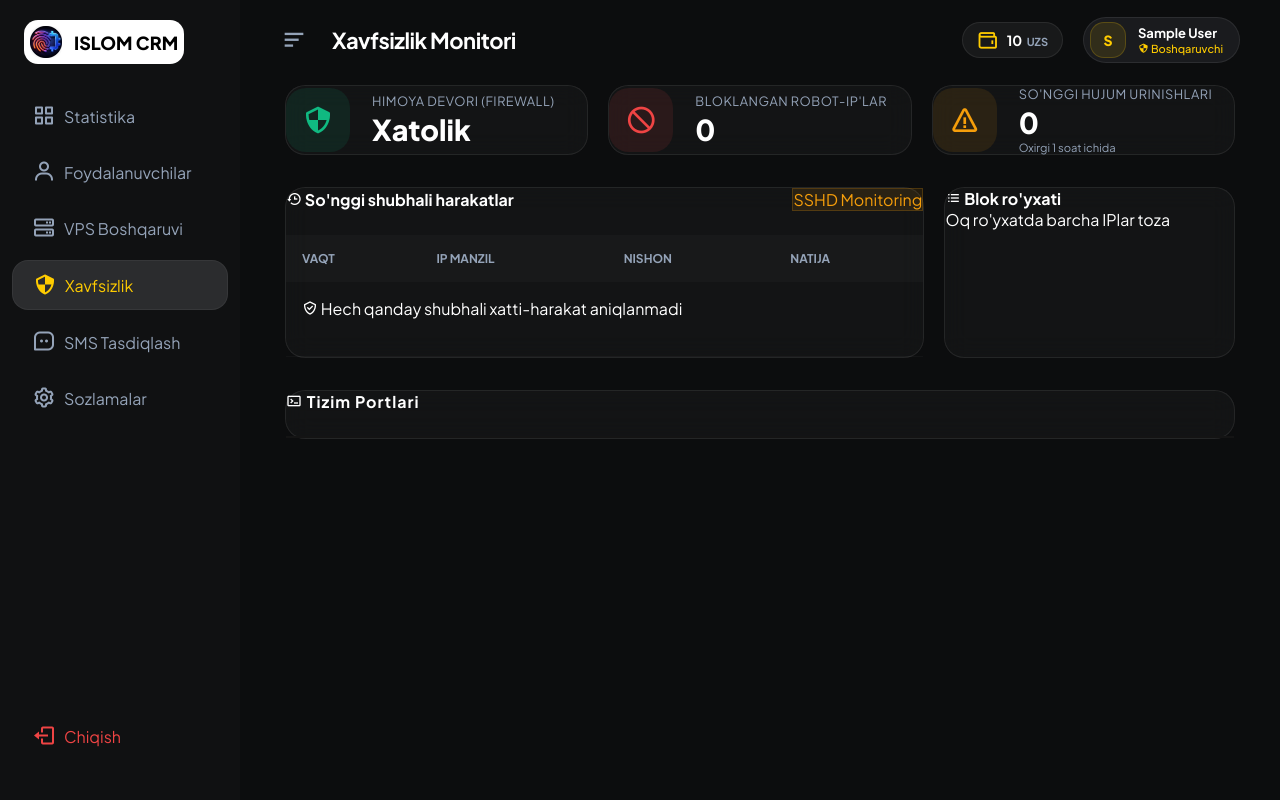
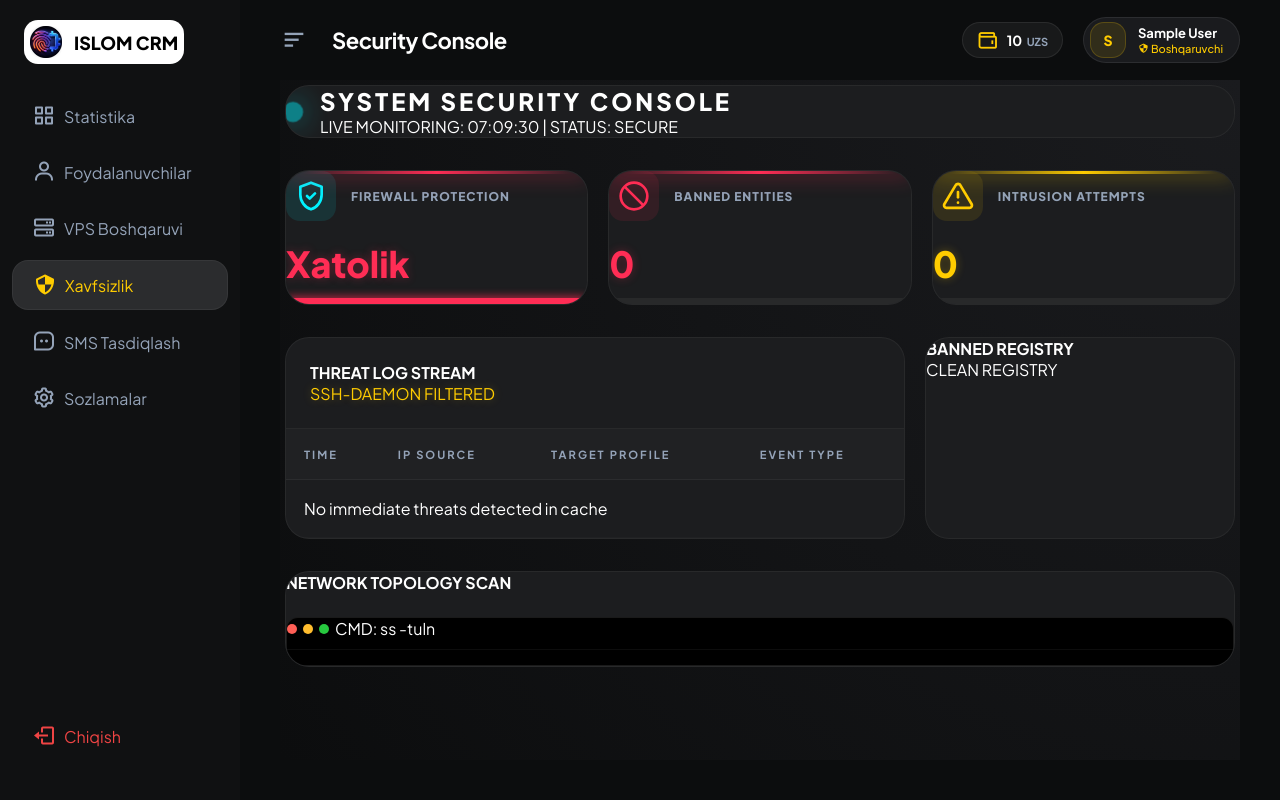
Before and after one commit to islampayments-byte/IslomCRM.uz, a Flask app: page /admin/security in a window 1280 px wide. Run offline with Flask 3, Linux system fonts and the light colour scheme; a user stored in the database is signed in; tables that the repository leaves empty hold one stand-in row (values such as "Sample post").

Commit message:
Cyber-Security Overhaul: Fixed data capture with absolute paths and implemented Neon High-Tech UI

```diff
--- a/admin/routes.py
+++ b/admin/routes.py
@@ -239,14 +239,14 @@ def security_center():
     try:
         # 1. Firewall Status
         try:
-            fw = subprocess.check_output(['ufw', 'status'], stderr=subprocess.STDOUT).decode()
+            fw = subprocess.check_output(['/usr/sbin/ufw', 'status'], stderr=subprocess.STDOUT).decode()
             security_data['firewall_status'] = 'Faol' if 'Status: active' in fw else 'Faol emas'
         except Exception as fe:
             security_data['firewall_status'] = 'Xatolik'
 
         # 2. Banned IPs (Fail2Ban)
         try:
-            f2b = subprocess.check_output(['fail2ban-client', 'status', 'sshd'], stderr=subprocess.STDOUT).decode()
+            f2b = subprocess.check_output(['/usr/bin/fail2ban-client', 'status', 'sshd'], stderr=subprocess.STDOUT).decode()
             if 'Banned IP list:' in f2b:
                 ips_str = f2b.split('Banned IP list:')[1].strip()
                 if ips_str:
@@ -256,8 +256,7 @@ def security_center():
 
         # 3. Failed Login Attempts
         try:
-            # Get last 100 lines and find 'Failed password'
-            log_out = subprocess.check_output(['journalctl', '_SYSTEMD_UNIT=ssh.service', '-n', '200', '--no-pager'], stderr=subprocess.STDOUT).decode()
+            log_out = subprocess.check_output(['/usr/bin/journalctl', '_SYSTEMD_UNIT=ssh.service', '-n', '200', '--no-pager'], stderr=subprocess.STDOUT).decode()
             attempts = []
             for line in reversed(log_out.split('\n')):
                 if 'Failed password' in line:
@@ -277,7 +276,7 @@ def security_center():
 
         # 4. Open Ports
         try:
-            ports_out = subprocess.check_output(['ss', '-tuln'], stderr=subprocess.STDOUT).decode()
+            ports_out = subprocess.check_output(['/usr/bin/ss', '-tuln'], stderr=subprocess.STDOUT).decode()
             security_data['open_ports'] = [l.strip() for l in ports_out.split('\n') if l.strip()]
         except Exception:
             pass
--- a/templates/admin/security.html
+++ b/templates/admin/security.html
@@ -1,83 +1,112 @@
 {% extends "base.html" %}
 
-{% block page_title %}Xavfsizlik Monitori{% endblock %}
+{% block page_title %}Security Console{% endblock %}
 
 {% block content %}
-<div class="security-container animate__animated animate__fadeIn">
+<div class="cyber-security-dashboard">
+    <!-- Pulse Header -->
+    <div class="cyber-header glass p-4 mb-4">
+        <div class="pulse-indicator"></div>
+        <div class="header-info">
+            <h1 class="console-title text-white">SYSTEM SECURITY CONSOLE</h1>
+            <p class="console-subtitle text-muted">LIVE MONITORING: <span id="serverTime">{{ data.last_update.strftime('%H:%M:%S') }}</span> | STATUS: SECURE</p>
+        </div>
+    </div>
 
-    <!-- Top Stats Row -->
-    <div class="row-stats mb-4">
-        <div class="security-stat-card glass p-4">
-            <div class="stat-icon-wrapper guard">
-                <i class='bx bx-shield-quarter'></i>
+    <!-- Triple Threat Status Row -->
+    <div class="cyber-row mb-4">
+        <!-- Firewall Card -->
+        <div class="cyber-card glass p-4">
+            <div class="glow-layer {{ 'glow-cyan' if data.firewall_status == 'Faol' else 'glow-red' }}"></div>
+            <div class="card-top">
+                <div class="svg-icon-box cyan">
+                    <svg width="32" height="32" viewBox="0 0 24 24" fill="none" xmlns="http://www.w3.org/2000/svg">
+                        <path d="M12 2L4 5V11C4 16.07 7.41 20.74 12 22C16.59 20.74 20 16.07 20 11V5L12 2Z" stroke="currentColor" stroke-width="2" stroke-linecap="round" stroke-linejoin="round"/>
+                        <path d="M9 12L11 14L15 10" stroke="currentColor" stroke-width="2" stroke-linecap="round" stroke-linejoin="round"/>
+                    </svg>
+                </div>
+                <span class="cyber-label">FIREWALL PROTECTION</span>
             </div>
-            <div class="stat-content">
-                <span class="label">Himoya Devori (Firewall)</span>
-                <h3 class="status-value {{ 'text-success' if data.firewall_status == 'Faol' else 'text-danger' }}">
-                    {{ data.firewall_status }}
-                </h3>
+            <h2 class="cyber-value {{ 'text-cyan' if data.firewall_status == 'Faol' else 'text-red' }}">
+                {{ data.firewall_status }}
+            </h2>
+            <div class="cyber-progress">
+                <div class="progress-bar {{ 'bg-cyan' if data.firewall_status == 'Faol' else 'bg-red' }}" style="width: 100%"></div>
             </div>
         </div>
 
-        <div class="security-stat-card glass p-4">
-            <div class="stat-icon-wrapper ban">
-                <i class='bx bx-block'></i>
+        <!-- Bans Card -->
+        <div class="cyber-card glass p-4">
+            <div class="glow-layer glow-red"></div>
+            <div class="card-top">
+                <div class="svg-icon-box red">
+                    <svg width="32" height="32" viewBox="0 0 24 24" fill="none" xmlns="http://www.w3.org/2000/svg">
+                        <circle cx="12" cy="12" r="10" stroke="currentColor" stroke-width="2"/>
+                        <path d="M4.93 4.93L19.07 19.07" stroke="currentColor" stroke-width="2"/>
+                    </svg>
+                </div>
+                <span class="cyber-label">BANNED ENTITIES</span>
             </div>
-            <div class="stat-content">
-                <span class="label">Bloklangan Robot-IP'lar</span>
-                <h3 class="status-value text-white">{{ data.banned_ips|length }}</h3>
+            <h2 class="cyber-value text-red">{{ data.banned_ips|length }}</h2>
+            <div class="cyber-progress">
+                <div class="progress-bar bg-red" style="width: {{ (data.banned_ips|length * 5) if data.banned_ips|length < 20 else 100 }}%"></div>
             </div>
         </div>
 
-        <div class="security-stat-card glass p-4">
-            <div class="stat-icon-wrapper fire">
-                <i class='bx bx-error'></i>
+        <!-- Attacks Card -->
+        <div class="cyber-card glass p-4">
+            <div class="glow-layer glow-gold"></div>
+            <div class="card-top">
+                <div class="svg-icon-box gold">
+                    <svg width="32" height="32" viewBox="0 0 24 24" fill="none" xmlns="http://www.w3.org/2000/svg">
+                        <path d="M10.29 3.86L1.82 18C1.64531 18.3024 1.55299 18.6452 1.55197 18.9939C1.55095 19.3427 1.6413 19.6844 1.81355 19.9839C1.9858 20.2834 2.2333 20.5293 2.53005 20.6961C2.8268 20.8629 3.16102 20.944 3.5 20.93H20.5C20.839 20.944 21.1732 20.8629 21.47 20.6961C21.7667 20.5293 22.0142 20.2834 22.1864 19.9839C22.3587 19.6844 22.4491 19.3427 22.448 18.9939C22.447 18.6452 22.3547 18.3024 22.18 18L13.71 3.86C13.5401 3.56447 13.2952 3.32204 13.0016 3.1587C12.7079 2.99535 12.3755 2.91039 12.04 2.91039C11.7045 2.91039 11.3721 2.99535 11.0784 3.1587C10.7848 3.32204 10.5399 3.56447 10.37 3.86H10.29Z" stroke="currentColor" stroke-width="2" stroke-linecap="round" stroke-linejoin="round"/>
+                        <path d="M12 9V13" stroke="currentColor" stroke-width="2" stroke-linecap="round" stroke-linejoin="round"/>
+                        <path d="M12 17H12.01" stroke="currentColor" stroke-width="2" stroke-linecap="round" stroke-linejoin="round"/>
+                    </svg>
+                </div>
+                <span class="cyber-label">INTRUSION ATTEMPTS</span>
             </div>
-            <div class="stat-content">
-                <span class="label">So'nggi Hujum Urinishlari</span>
-                <h3 class="status-value text-white">{{ data.failed_attempts|length }}</h3>
-                <p class="sub-label">Oxirgi 1 soat ichida</p>
+            <h2 class="cyber-value text-gold">{{ data.failed_attempts|length }}</h2>
+            <div class="cyber-progress">
+                <div class="progress-bar bg-gold" style="width: {{ (data.failed_attempts|length * 5) if data.failed_attempts|length < 20 else 100 }}%"></div>
             </div>
         </div>
     </div>
 
-    <!-- Main Grid -->
-    <div class="security-main-grid">
-        <!-- Attack Logs -->
-        <div class="card glass p-0 border-0 overflow-hidden">
-            <div class="card-header p-4 d-flex justify-content-between align-items-center">
-                <h4 class="m-0 text-white font-weight-bold">
-                    <i class='bx bx-history text-warning mr-2'></i> So'nggi shubhali harakatlar
-                </h4>
-                <span class="badge badge-warning-faded text-warning p-2 px-3">SSHD Monitoring</span>
+    <!-- Logs and Scan Grid -->
+    <div class="cyber-main-grid">
+        <!-- Live Log Stream -->
+        <div class="cyber-panel glass p-0 overflow-hidden">
+            <div class="panel-header p-4">
+                <h4 class="m-0 text-white font-weight-bold tracking-wider">THREAT LOG STREAM</h4>
+                <span class="text-gold small">SSH-DAEMON FILTERED</span>
             </div>
             <div class="table-responsive">
-                <table class="table-security">
+                <table class="cyber-table">
                     <thead>
                         <tr>
-                            <th>Vaqt</th>
-                            <th>IP Manzil</th>
-                            <th>Nishon</th>
-                            <th>Natija</th>
+                            <th>TIME</th>
+                            <th>IP SOURCE</th>
+                            <th>TARGET PROFILE</th>
+                            <th>EVENT TYPE</th>
                         </tr>
                     </thead>
                     <tbody>
                         {% for attempt in data.failed_attempts %}
-                        <tr class="log-row">
-                            <td class="text-muted">{{ attempt.time }}</td>
-                            <td class="font-weight-bold text-white">{{ attempt.ip }}</td>
+                        <tr class="cyber-row-hover">
+                            <td class="text-dim small">{{ attempt.time }}</td>
+                            <td class="text-white font-weight-bold">{{ attempt.ip }}</td>
                             <td>
-                                <span class="badge {{ 'badge-danger-faded' if attempt.user == 'root' else 'badge-warning-faded' }}">
+                                <span class="cyber-badge {{ 'badge-red' if attempt.user == 'root' else 'badge-gold' }}">
                                     {{ attempt.user }}
                                 </span>
                             </td>
-                            <td><span class="text-danger small">failed_password</span></td>
+                            <td><span class="text-red glow-text-red small uppercase">auth_failure</span></td>
                         </tr>
                         {% else %}
                         <tr>
-                            <td colspan="4" class="text-center py-5 text-muted">
-                                <i class='bx bx-check-shield h1 d-block mb-3 text-success'></i>
-                                Hech qanday shubhali xatti-harakat aniqlanmadi
+                            <td colspan="4" class="text-center py-5">
+                                <span class="text-dim small tracking-widest uppercase">No immediate threats detected in cache</span>
                             </td>
                         </tr>
                         {% endfor %}
@@ -86,157 +115,239 @@
             </div>
         </div>
 
-        <!-- Banned IPs Side Panel -->
-        <div class="card glass p-4 border-0">
-            <h4 class="m-0 text-white font-weight-bold mb-4">
-                <i class='bx bx-list-ul text-danger mr-2'></i> Blok ro'yxati
-            </h4>
-            <div class="ban-list-container">
+        <!-- Ban Registry -->
+        <div class="cyber-panel glass p-4">
+            <h4 class="m-0 text-white font-weight-bold mb-4 tracking-wider">BANNED REGISTRY</h4>
+            <div class="scroll-box">
                 {% for ip in data.banned_ips %}
-                <div class="ban-item glass p-3 mb-2 d-flex justify-content-between align-items-center">
-                    <span class="ip-addr font-weight-bold">{{ ip }}</span>
-                    <span class="status-indicator danger">BLOCKED</span>
+                <div class="ban-entry glass mb-2">
+                    <span class="text-white font-weight-bold">{{ ip }}</span>
+                    <span class="cyber-tag red">LOCKED</span>
                 </div>
                 {% else %}
-                <div class="text-center py-5 text-muted small">
-                    Oq ro'yxatda barcha IPlar toza
-                </div>
+                <div class="text-center py-5 text-dim small">CLEAN REGISTRY</div>
                 {% endfor %}
             </div>
         </div>
     </div>
 
-    <!-- Technical Info -->
-    <div class="card glass p-4 mt-4 border-0">
-        <h4 class="text-white mb-3 font-weight-bold small uppercase tracking-wider">
-            <i class='bx bx-terminal text-primary mr-2'></i> Tizim Portlari
-        </h4>
-        <div class="shell-container p-3 rounded">
-            <pre class="m-0 text-success">{% for port in data.open_ports %}{{ port }}\n{% endfor %}</pre>
+    <!-- Network Topology -->
+    <div class="cyber-panel glass p-4 mt-4">
+        <h4 class="text-white mb-3 font-weight-bold tracking-widest small uppercase">NETWORK TOPOLOGY SCAN</h4>
+        <div class="terminal-shell p-3">
+            <div class="terminal-header">
+                <span class="dot red"></span>
+                <span class="dot yellow"></span>
+                <span class="dot green"></span>
+                <span class="ml-2 text-dim small">CMD: ss -tuln</span>
+            </div>
+            <pre class="terminal-content">{% for port in data.open_ports %}{{ port }}\n{% endfor %}</pre>
         </div>
     </div>
 </div>
 
 <style>
-    .security-container {
-        padding: 5px;
+    :root {
+        --cyan: #00f2ff;
+        --red: #ff2d55;
+        --gold: #ffcc00;
+        --dim: #94a3b8;
+        --card-bg: rgba(255, 255, 255, 0.02);
     }
 
-    .row-stats {
+    .cyber-security-dashboard {
+        padding: 5px;
+        background: radial-gradient(circle at top right, #1a1b1e, #0c0d0e);
+        min-height: 100%;
+        color: #fff;
+    }
+
+    .glass {
+        background: var(--card-bg);
+        backdrop-filter: blur(12px);
+        border: 1px solid rgba(255, 255, 255, 0.05);
+        border-radius: 24px;
+        position: relative;
+        overflow: hidden;
+    }
+
+    /* Pulse Header */
+    .cyber-header {
+        display: flex;
+        align-items: center;
+        gap: 20px;
+    }
+
+    .pulse-indicator {
+        width: 14px;
+        height: 14px;
+        background: var(--cyan);
+        border-radius: 50%;
+        box-shadow: 0 0 20px var(--cyan);
+        animation: pulse 2s infinite;
+    }
+
+    @keyframes pulse {
+        0% { transform: scale(1); opacity: 1; }
+        50% { transform: scale(1.5); opacity: 0.4; }
+        100% { transform: scale(1); opacity: 1; }
+    }
+
+    .console-title {
+        font-size: 1.5rem;
+        font-weight: 900;
+        letter-spacing: 3px;
+        margin: 0;
+    }
+
+    /* Grid Layout */
+    .cyber-row {
         display: grid;
         grid-template-columns: repeat(auto-fit, minmax(300px, 1fr));
         gap: 20px;
     }
 
-    .security-stat-card {
+    .cyber-card {
+        transition: 0.3s cubic-bezier(0.4, 0, 0.2, 1);
+    }
+
+    .cyber-card:hover {
+        transform: translateY(-8px);
+        background: rgba(255, 255, 255, 0.05);
+    }
+
+    .glow-layer {
+        position: absolute;
+        top: 0; left: 0; right: 0; height: 3px;
+    }
+    .glow-cyan { background: linear-gradient(90deg, transparent, var(--cyan), transparent); box-shadow: 0 0 20px var(--cyan); }
+    .glow-red { background: linear-gradient(90deg, transparent, var(--red), transparent); box-shadow: 0 0 20px var(--red); }
+    .glow-gold { background: linear-gradient(90deg, transparent, var(--gold), transparent); box-shadow: 0 0 20px var(--gold); }
+
+    .card-top {
         display: flex;
         align-items: center;
-        gap: 22px;
-        transition: transform 0.2s;
+        gap: 15px;
+        margin-bottom: 20px;
     }
 
-    .security-stat-card:hover {
-        transform: translateY(-5px);
-    }
-
-    .stat-icon-wrapper {
-        width: 64px;
-        height: 64px;
-        border-radius: 20px;
+    .svg-icon-box {
+        width: 50px;
+        height: 50px;
+        border-radius: 14px;
         display: flex;
         align-items: center;
         justify-content: center;
-        font-size: 32px;
+    }
+    .svg-icon-box.cyan { background: rgba(0, 242, 255, 0.1); color: var(--cyan); }
+    .svg-icon-box.red { background: rgba(255, 45, 85, 0.1); color: var(--red); }
+    .svg-icon-box.gold { background: rgba(255, 204, 0, 0.1); color: var(--gold); }
+
+    .cyber-label {
+        font-size: 0.75rem;
+        font-weight: 800;
+        letter-spacing: 1px;
+        color: var(--dim);
     }
 
-    .guard { color: var(--success); background: rgba(16, 185, 129, 0.1); }
-    .ban { color: var(--danger); background: rgba(239, 68, 68, 0.1); }
-    .fire { color: var(--warning); background: rgba(245, 158, 11, 0.1); }
-
-    .label {
-        color: var(--text-muted);
-        font-size: 0.8rem;
-        display: block;
-        text-transform: uppercase;
-        letter-spacing: 0.5px;
-        margin-bottom: 2px;
+    .cyber-value {
+        font-size: 2.25rem;
+        font-weight: 900;
+        margin-bottom: 12px;
     }
 
-    .status-value {
-        font-size: 1.8rem;
-        font-weight: 800;
-        margin: 0;
+    .cyber-progress {
+        height: 6px;
+        background: rgba(255, 255, 255, 0.05);
+        border-radius: 10px;
     }
+    .progress-bar { height: 100%; border-radius: 10px; }
+    .bg-cyan { background: var(--cyan); box-shadow: 0 0 10px var(--cyan); }
+    .bg-red { background: var(--red); box-shadow: 0 0 10px var(--red); }
+    .bg-gold { background: var(--gold); box-shadow: 0 0 10px var(--gold); }
 
-    .sub-label {
-        font-size: 0.7rem;
-        color: var(--text-muted);
-        margin: 0;
-    }
+    .text-cyan { color: var(--cyan); text-shadow: 0 0 10px rgba(0, 242, 255, 0.3); }
+    .text-red { color: var(--red); text-shadow: 0 0 10px rgba(255, 45, 85, 0.3); }
+    .text-gold { color: var(--gold); text-shadow: 0 0 10px rgba(255, 204, 0, 0.3); }
 
-    .security-main-grid {
+    /* Tables */
+    .cyber-main-grid {
         display: grid;
-        grid-template-columns: 2.2fr 1fr;
+        grid-template-columns: 2fr 1fr;
         gap: 20px;
     }
 
-    @media (max-width: 1100px) {
-        .security-main-grid { grid-template-columns: 1fr; }
-    }
+    @media (max-width: 1100px) { .cyber-main-grid { grid-template-columns: 1fr; } }
 
-    .table-security {
+    .cyber-table {
         width: 100%;
         border-collapse: collapse;
     }
-
-    .table-security th {
+    .cyber-table th {
         background: rgba(255, 255, 255, 0.02);
-        padding: 16px;
+        padding: 18px;
         text-align: left;
-        color: var(--text-muted);
-        font-size: 0.75rem;
-        text-transform: uppercase;
+        color: var(--dim);
+        font-size: 0.7rem;
+        letter-spacing: 2px;
+        border-bottom: 1px solid rgba(255, 255, 255, 0.05);
+    }
+    .cyber-table td {
+        padding: 18px;
+        border-bottom: 1px solid rgba(255, 255, 255, 0.02);
     }
 
-    .table-security td {
-        padding: 16px;
-        border-bottom: 1px solid rgba(255, 255, 255, 0.03);
+    .cyber-badge {
+        padding: 4px 12px;
+        border-radius: 6px;
+        font-size: 0.65rem;
+        font-weight: 900;
+        letter-spacing: 1px;
+    }
+    .badge-red { background: rgba(255, 45, 85, 0.15); color: var(--red); border: 1px solid var(--red); }
+    .badge-gold { background: rgba(255, 204, 0, 0.15); color: var(--gold); border: 1px solid var(--gold); }
+
+    .ban-entry {
+        display: flex;
+        justify-content: space-between;
+        align-items: center;
+        padding: 15px;
+        background: rgba(255, 255, 255, 0.01);
     }
 
-    .badge-warning-faded { background: rgba(245, 158, 11, 0.1); color: #f59e0b; border: 1px solid rgba(245, 158, 11, 0.2); }
-    .badge-danger-faded { background: rgba(239, 68, 68, 0.1); color: #ef4444; border: 1px solid rgba(239, 68, 68, 0.2); }
+    .cyber-tag {
+        font-size: 0.6rem;
+        font-weight: 900;
+        padding: 2px 8px;
+        border-radius: 4px;
+    }
+    .cyber-tag.red { border: 1px solid var(--red); color: var(--red); box-shadow: 0 0 8px rgba(255, 45, 85, 0.3); }
 
-    .status-indicator {
-        font-size: 0.65rem;
-        font-weight: 800;
-        padding: 4px 10px;
-        border-radius: 6px;
-        border: 1px solid;
+    /* Terminal */
+    .terminal-shell {
+        background: #000;
+        border: 1px solid rgba(255, 255, 255, 0.1);
+        border-radius: 12px;
     }
+    .terminal-header {
+        border-bottom: 1px solid rgba(255, 255, 255, 0.05);
+        padding-bottom: 10px;
+        margin-bottom: 15px;
+        display: flex;
+        align-items: center;
+    }
+    .dot { width: 10px; height: 10px; border-radius: 50%; display: inline-block; margin-right: 6px; }
+    .dot.red { background: #ff5f56; }
+    .dot.yellow { background: #ffbd2e; }
+    .dot.green { background: #27c93f; }
 
-    .danger { border-color: #ef4444; color: #ef4444; }
-
-    .shell-container {
-        background: #000;
-        border: 1px solid var(--border-color);
-        max-height: 300px;
-        overflow-y: auto;
-    }
-
-    .shell-container pre {
+    .terminal-content {
         color: #10b981;
-        font-family: 'Consolas', monospace;
+        font-family: 'Consolas', 'Monaco', monospace;
         font-size: 0.85rem;
         line-height: 1.6;
     }
 
-    .glass {
-        background: rgba(255, 255, 255, 0.03);
-        backdrop-filter: blur(12px);
-        border: 1px solid rgba(255, 255, 255, 0.08);
-        border-radius: 20px;
-    }
-
-    .tracking-wider { letter-spacing: 1px; }
+    .scroll-box { max-height: 400px; overflow-y: auto; }
 </style>
 {% endblock %}
```
